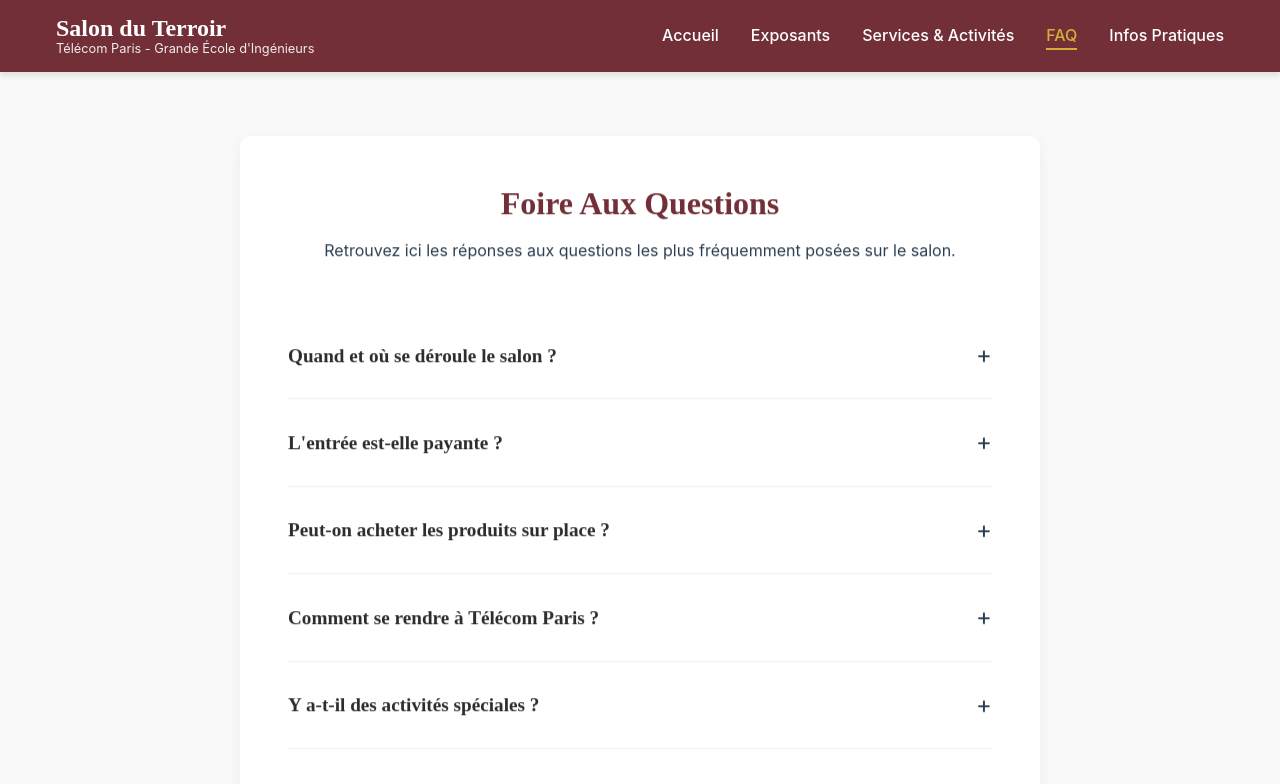
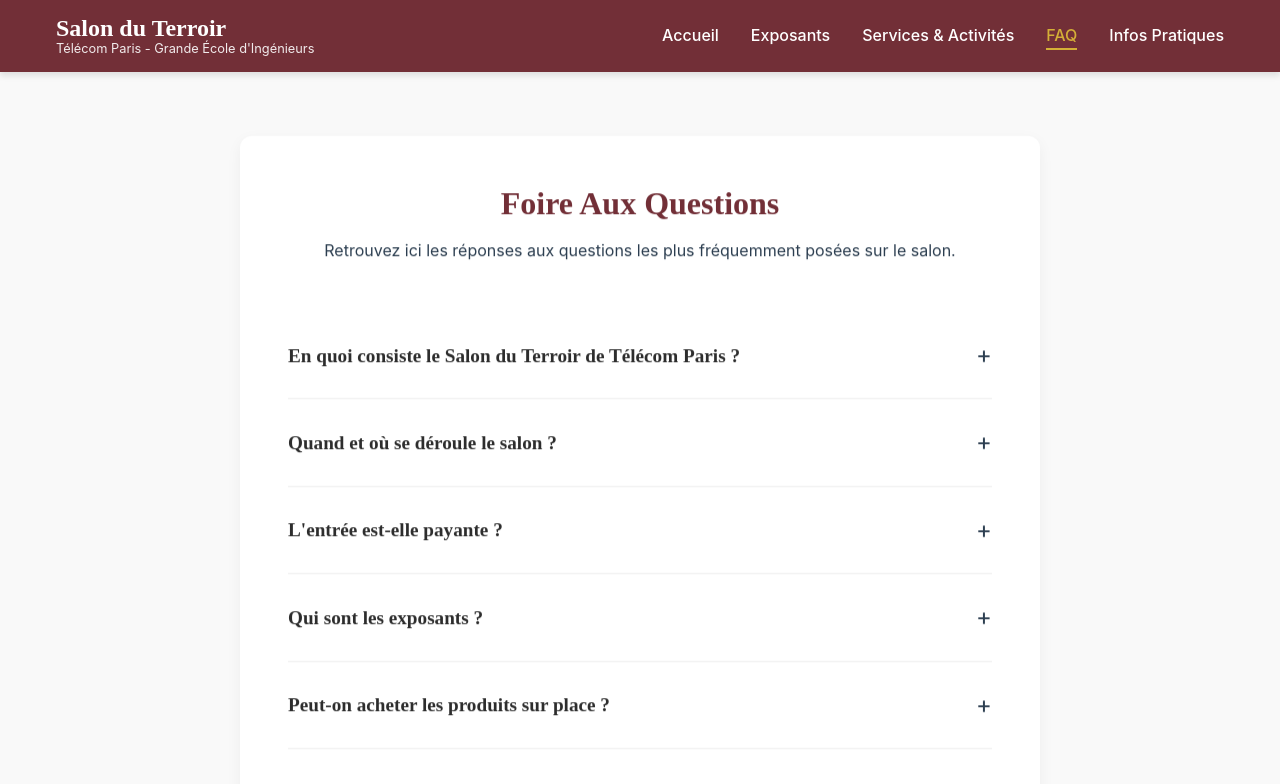
Before and after one commit to noac12/salonduterroir_new, a React (Vite) app: page /faq in a window 1280 px wide. Shown: the top 784 px of the page. Built offline with nearby package versions, Linux system fonts and the light colour scheme.

Commit message:
feat: add links in FAQ answers

```diff
--- a/src/pages/FAQ.jsx
+++ b/src/pages/FAQ.jsx
@@ -1,14 +1,23 @@
 import React, { useState, useEffect } from 'react';
+import { Link } from 'react-router-dom';
 import RevealOnScroll from '../components/RevealOnScroll';
 
 const faqs = [
+    {
+        question: "En quoi consiste le Salon du Terroir de Télécom Paris ?",
+        answer: "Le Salon du Terroir de Télécom Paris est un événement convivial qui met à l’honneur des producteurs et artisans venus présenter leurs spécialités régionales. Les exposants proposent des dégustations pour faire découvrir la richesse de leurs produits et partager leur savoir-faire. Les visiteurs peuvent également acheter directement sur place les produits qu’ils ont appréciés. C’est un moment de découverte, d’échange et de gourmandise autour du patrimoine gastronomique."
+    },
     {
         question: "Quand et où se déroule le salon ?",
         answer: "Le Salon du Terroir 2026 aura lieu les 27 et 28 mars 2026 dans le Grand Hall de Télécom Paris, situé à Palaiseau sur le plateau de Saclay."
     },
     {
         question: "L'entrée est-elle payante ?",
-        answer: "L'entrée au salon est 100% gratuite ! Nous vous demandons cependant de bien vouloir réserver votre place via notre billetterie HelloAsso en ligne afin de fluidifier l'accès."
+        answer: <>L'entrée au salon est 100% gratuite ! Nous vous recommandons cependant de bien vouloir réserver votre place via notre <a href="/#billetterie" style={{ color: 'var(--color-primary)', textDecoration: 'underline' }}>billetterie en ligne</a> afin de fluidifier l'accès.</>
+    },
+    {
+        question: "Qui sont les exposants ?",
+        answer: <>Nos exposants sont des producteurs et artisans venus présenter leurs spécialités régionales. Vous y trouverez des viticulteurs, des producteurs de charcuterie et fromages, des brasseurs, et bien d'autres encore. La liste complète des exposants est disponible sur la page <Link to="/exhibitors" style={{ color: 'var(--color-primary)', textDecoration: 'underline' }}>Exposants</Link>.</>
     },
     {
         question: "Peut-on acheter les produits sur place ?",
@@ -16,11 +25,11 @@ const faqs = [
     },
     {
         question: "Comment se rendre à Télécom Paris ?",
-        answer: "L'école est très facile d'accès en transports en commun (RER B Massy-Palaiseau puis bus) ou en voiture (plusieurs parkings gratuits à proximité). Consultez la rubrique 'Infos Pratiques' pour tous les détails."
+        answer: <>L'école est très facile d'accès en transports en commun (RER B Massy-Palaiseau puis bus) ou en voiture (plusieurs parkings gratuits à proximité). Consultez la rubrique <a href="/#access" style={{ color: 'var(--color-primary)', textDecoration: 'underline' }}>Infos Pratiques</a> pour tous les détails.</>
     },
     {
         question: "Y a-t-il des activités spéciales ?",
-        answer: "Oui ! En plus des dégustations classiques, nous proposons des activités comme l'Atelier des senteurs et des spectacles. N'hésitez pas à consulter notre page 'Services & Activités'."
+        answer: <>Oui ! En plus des dégustations classiques, nous proposons des activités comme l'Atelier des senteurs et des spectacles. N'hésitez pas à consulter notre page <Link to="/services" style={{ color: 'var(--color-primary)', textDecoration: 'underline' }}>Services & Activités</Link>.</>
     }
 ];
 
```
